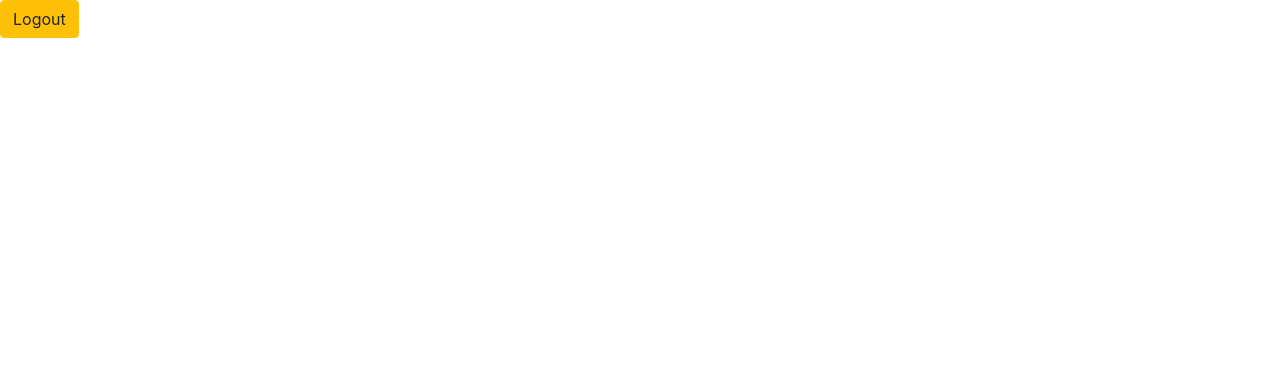
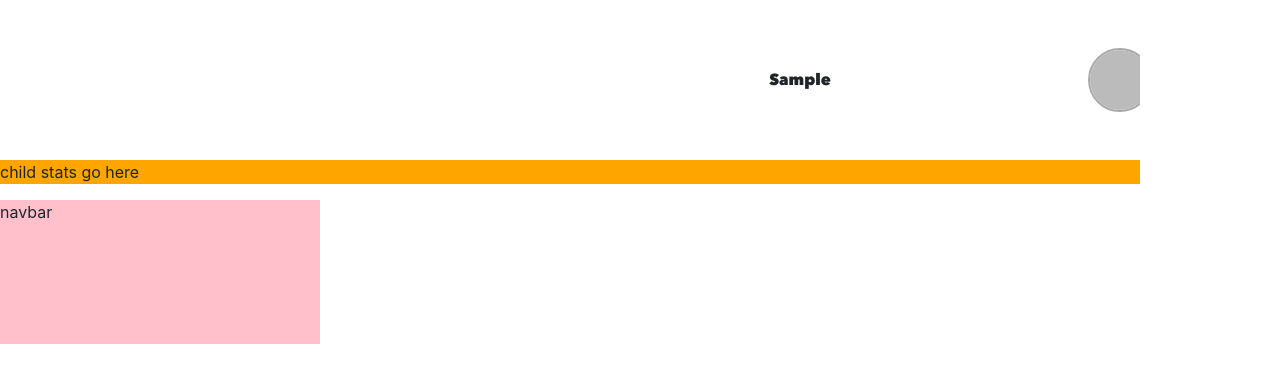
Before and after one commit to jshearon/pocket-money, a React (Create React App) app: page /dashboard in a window 1280 px wide. Shown: the top 382 px of the page. Built offline with nearby package versions, Linux system fonts and the light colour scheme; no server answers; sample sign-in values are in the browser's storage.

Commit message:
completed onboarding form that reroutes to dashboard after completion

```diff
--- a/src/Components/Dashboard/Dashboard.js
+++ b/src/Components/Dashboard/Dashboard.js
@@ -1,27 +1,51 @@
 import React from 'react';
 import users from '../../helpers/data/users';
-import Auth from '../Auth/Auth';
 
 import './Dashboard.scss';
 import Onboarding from '../Onboarding/Onboarding';
+import utils from '../../helpers/utils';
 
 class Dashboard extends React.Component {
   state = {
     showOnboardForm: false,
+    user: {},
   }
 
   componentDidMount() {
     users.getUserByUid(this.props.guid.uid)
       .then((user) => {
-        console.warn(user);
-        if (!user.data) {
-          this.setState({ showOnboardForm: true });
-        }
+        user.uid
+          ? this.setState({ user })
+          : this.setState({ showOnboardForm: true });
       })
       .catch((err) => console.error(err));
   }
 
   hideForm = () => this.setState({ showOnboardForm: false });
+
+  buildDashboard = () => {
+    const { guid } = this.props;
+    const { user } = this.state;
+    return (
+      user.isParent
+        ? (
+        <div className="parent">
+          <span className="name">{utils.firstName(guid.displayName)}</span>
+          <img className="thumbnail" src={guid.photoURL} alt="user thumbnail" />
+          <p className="content">parent stats go here</p>
+          <p className="navbar1">navbar</p>
+        </div>
+        )
+        : (
+          <div className="child">
+            <span className="name">{utils.firstName(guid.displayName)}</span>
+            <img className="thumbnail" src={guid.photoURL} alt="user thumbnail" />
+            <p className="content">child stats go here</p>
+            <p className="navbar1">navbar</p>
+          </div>
+        )
+    );
+  }
 
   render() {
     const { showOnboardForm } = this.state;
@@ -30,7 +54,7 @@ class Dashboard extends React.Component {
         {
         showOnboardForm
           ? (<Onboarding guid={this.props.guid} hideForm={this.hideForm} />)
-          : (<Auth authed={this.props.authed} />)
+          : this.buildDashboard()
         }
       </div>
     );
--- a/src/Components/Dashboard/Dashboard.scss
+++ b/src/Components/Dashboard/Dashboard.scss
@@ -0,0 +1,84 @@
+@import '../../styles/variables';
+
+.parent {
+  width: 100vw;
+  height: 100vh;
+  display: grid;
+  grid-template-columns: 25vw 25vw 25vw 25vw;
+  grid-template-rows: 10vh auto 10vh;
+  grid-template-areas:
+    ". . name thumbnail"
+    "content content content content"
+    "navbar1 navbar2 navbar3 navbar4"
+  ;
+}
+
+.name {
+  grid-area: name;
+  justify-self: center;
+  align-self: center;
+  font-family: $heavy;
+}
+.thumbnail {
+  grid-area: thumbnail;
+  width: 8vh;
+  height: 8vh;
+  border-radius: 50%;
+  border: 2px solid darkgray;
+  justify-self: center;
+  align-self: center;
+}
+.content {
+  grid-area: content;
+  background-color: orange;
+}
+.navbar1 {
+  grid-area: navbar1;
+  background-color: pink;
+}
+.navbar2 {
+  grid-area: navbar2;
+}
+.navbar3 {
+  grid-area: navbar3;
+}
+.navbar4 {
+  grid-area: navbar4;
+}
+
+.child {
+  display: grid;
+  grid-template-columns: 25vw 25vw 25vw 25vw;
+  grid-template-rows: 20vh auto 20vh;
+  grid-template-areas:
+    ". . name thumbnail"
+    "content content content content"
+    "navbar1 navbar2 navbar3 navbar4"
+  ;
+  .name {
+    grid-area: name;
+  }
+  .thumbnail {
+    grid-area: thumbnail;
+    img {
+      width: 10vw;
+      border-radius: 50%;
+      border: 1px solid lightgray;
+    }
+  }
+  .content {
+    grid-area: content;
+  }
+  .navbar1 {
+    grid-area: navbar1;
+  }
+  .navbar2 {
+    grid-area: navbar2;
+  }
+  .navbar3 {
+    grid-area: navbar3;
+  }
+  .navbar4 {
+    grid-area: navbar4;
+  }
+}
--- a/src/Components/Onboarding/Onboarding.js
+++ b/src/Components/Onboarding/Onboarding.js
@@ -24,7 +24,6 @@ class Onboarding extends React.Component {
       familyName: this.state.familyName,
     };
     const newAccount = {
-      uid: guid.uid,
       name: guid.displayName,
       phoneNumber: this.state.phoneNumber,
       isParent: true,
--- a/src/helpers/data/users.js
+++ b/src/helpers/data/users.js
@@ -25,9 +25,26 @@ const getAllUsers = () => new Promise((resolve, reject) => {
     .catch((err) => reject(err));
 });
 
+const getUserByUid = (uid) => new Promise((resolve, reject) => {
+  axios.get(`${baseUrl}/users.json?orderBy="uid"&equalTo="${uid}"`)
+    .then((response) => {
+      const allUsers = response.data;
+      const myUsers = [];
+
+      if (allUsers) {
+        Object.keys(allUsers).forEach((userId) => {
+          const singleUser = allUsers[userId];
+          singleUser.id = userId;
+          myUsers.push(singleUser);
+        });
+      }
+
+      resolve(myUsers[0]);
+    })
+    .catch((err) => reject(err));
+});
+
 const getUser = (uid) => axios.get(`${baseUrl}/users/${uid}.json`);
-
-const getUserByUid = (uid) => axios.get(`${baseUrl}/users.json?orderBy="uid"&equalTo="${uid}"`);
 
 const createUser = (newUser) => axios.post(`${baseUrl}/users.json`, newUser);
 
```
Also changed, not shown: src/Components/UserMenu/UserMenu.js (added, +11 -0 lines).
